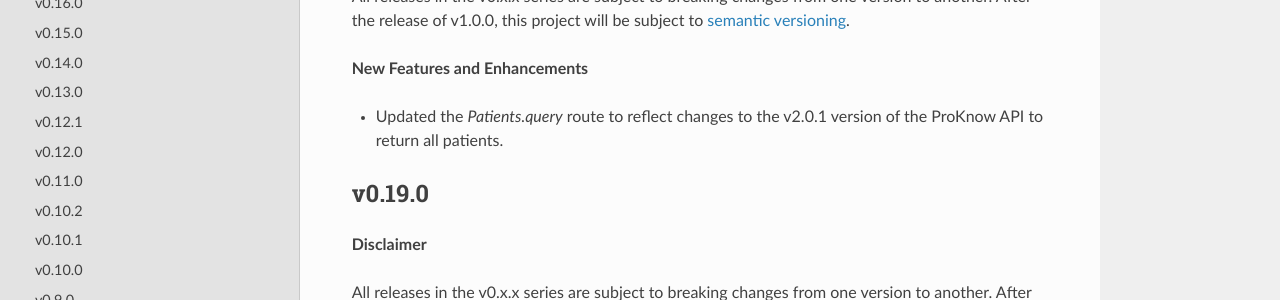
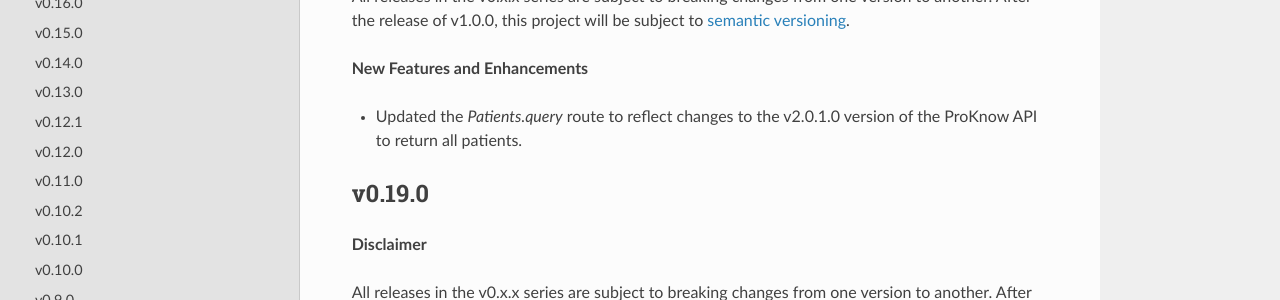
Before and after one commit to proknow/proknow-python, a Sphinx documentation site: the page built from docs/changelog.rst, in a window 1280 px wide and 900 px high. Shown: the part 279-579 px from the top of the window. Built offline with Sphinx 7.4.7 and the Read the Docs theme 2.0.0, drawn with Linux system fonts in a browser that asks for light colours.

Commit message:
Updating PK version in changelog

```diff
--- a/docs/changelog.rst
+++ b/docs/changelog.rst
@@ -10,7 +10,7 @@ All releases in the v0.x.x series are subject to breaking changes from one versi
 
 **New Features and Enhancements**
 
-* Updated the `Patients.query` route to reflect changes to the v2.0.1 version of the ProKnow API to return all patients.
+* Updated the `Patients.query` route to reflect changes to the v2.0.1.0 version of the ProKnow API to return all patients.
 
 v0.19.0
 -------
```
